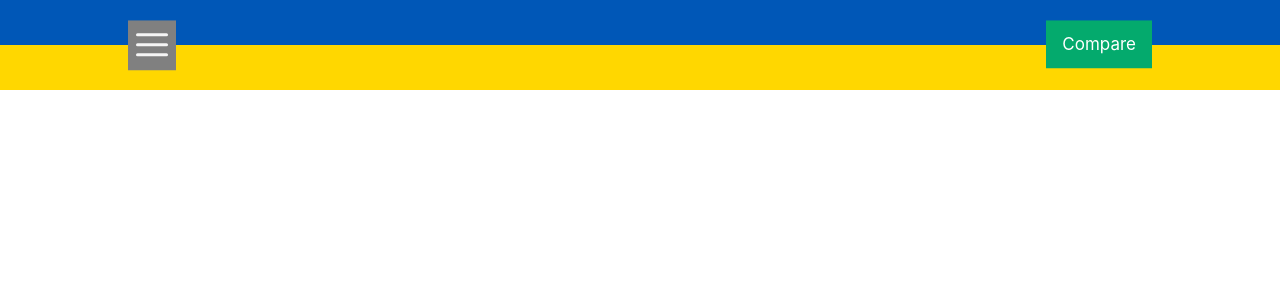
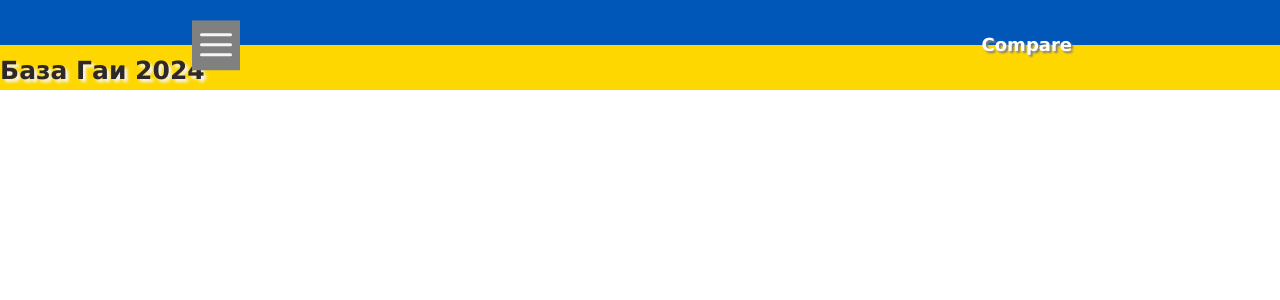
Before and after one commit to KostiantynPolishko2/ts_app-exam, a React (Create React App) app: page / in a window 1280 px wide. Before the commit this address had no page. Shown: the top 300 px of the page. Built offline with nearby package versions, Linux system fonts and the light colour scheme.

Commit message:
3 Has dode style for Header with BurgerMenu inside.

```diff
--- a/src/components/BurgerMenu/BurgerMenu.css
+++ b/src/components/BurgerMenu/BurgerMenu.css
@@ -8,12 +8,15 @@
 }
 
 /* Style navigation menu links */
-.topnav a {
+.topnav a, p {
     float: left;
     color: white;
     padding: 14px 16px;
     text-decoration: none;
-    font-size: 17px;
+    font-size: 18px;
+    font-weight: 600;
+    text-shadow: 2px 2px 2px gray;
+    font-family: 'Lucida Sans', 'Lucida Sans Regular', 'Lucida Grande', 'Lucida Sans Unicode', Geneva, Verdana, sans-serif;
 }
 
 /* Style the hamburger menu */
@@ -23,14 +26,17 @@
 
 /* Add a grey background color on mouse-over */
 .topnav a:hover {
-    background-color: #ddd;
+    background-color: rgb(173, 216, 230, 0.5);
     color: black;
 }
 
+.topnav a:active {
+    text-shadow: none;
+    background-color: rgba(21, 255, 0, 0.822);
+}
+
   /* Style the active link (or home/logo) */
-.active {
-    background-color: #04AA6D;
-    color: white;
+.compare {
     position: absolute;
     right: 0;
 }
--- a/src/components/BurgerMenu/BurgerMenu.styled.ts
+++ b/src/components/BurgerMenu/BurgerMenu.styled.ts
@@ -5,12 +5,3 @@ export const BurgerMenuWrapper = styled.div`
     height: 100%;
     width: 100%;
 `;
-
-export const SearcSelect = styled.p`
-    float: left;
-    color: white;
-    padding: 14px 16px;
-    text-decoration: none;
-    font-size: 17px;
-    background-color: lightblue;
-`;
--- a/src/components/BurgerMenu/BurgerMenu.tsx
+++ b/src/components/BurgerMenu/BurgerMenu.tsx
@@ -4,7 +4,6 @@ import { Link, Routes, Route, BlockerFunction } from 'react-router-dom';
 import { BurgerMenuWrapper } from './BurgerMenu.styled';
 import './BurgerMenu.css';
 import { ILinks } from '../Section/Section';
-import { SearcSelect } from './BurgerMenu.styled';
 
 interface BurgerMenuProps extends ILinks {
    _isDisplay: string,
@@ -21,11 +20,11 @@ const BurgerMenu: FC<BurgerMenuProps> = (props): React.FunctionComponentElement<
          </div>
 
          <div id="myLinks" style={{display: `${props._isDisplay}`}}>
-               <SearcSelect>Search by:</SearcSelect>
+               <p>Search by:</p>
                <Link to={props.number}>Number</Link>
                <Link to={props.vincode}>VinCode</Link>
          </div>
-         <Link to={props.compare} className="active">Compare</Link>
+         <Link to={props.compare} className="compare">Compare</Link>
       </BurgerMenuWrapper>
      );
 }
--- /dev/null
+++ b/src/components/Header/Header.css
@@ -0,0 +1,12 @@
+.header_name {
+    position: absolute;
+    top: 50%;
+    left: 8%;
+    transform: translate(-50%, -50%);
+}
+
+p.header_name {
+    color: rgb(46, 40, 40);
+    text-shadow: 3px 3px 3px whitesmoke;
+    font-size: 25px;
+}
--- a/src/components/Header/Header.styled.ts
+++ b/src/components/Header/Header.styled.ts
@@ -23,6 +23,6 @@ export const RowFlagYellow = styled.div`
 `;
 
 export const BlockMenu = styled(CenterPosition)`
-    width: 80%;
+    width: 70%;
     height: 55%;
 `;
--- a/src/components/Header/Header.tsx
+++ b/src/components/Header/Header.tsx
@@ -1,8 +1,8 @@
 import React, { FC, useState } from 'react';
 import { HeaderWrapper } from './Header.styled';
 import { RowFlagBlue, RowFlagYellow, BlockMenu } from './Header.styled';
-import { BrowserRouter } from 'react-router-dom';
 import BurgerMenu from '../BurgerMenu/BurgerMenu';
+import './Header.css';
 
 interface HeaderProps {
    _isDisplay: string,
@@ -15,6 +15,7 @@ const Header: FC<HeaderProps> = (props): React.FunctionComponentElement<HeaderPr
       <HeaderWrapper>
          <RowFlagBlue/>
          <RowFlagYellow/>
+         <p className='header_name'>База Гаи 2024</p>
          <BlockMenu>
             <BurgerMenu
                number='/number' vincode='/vincode' compare='/compare'
```
